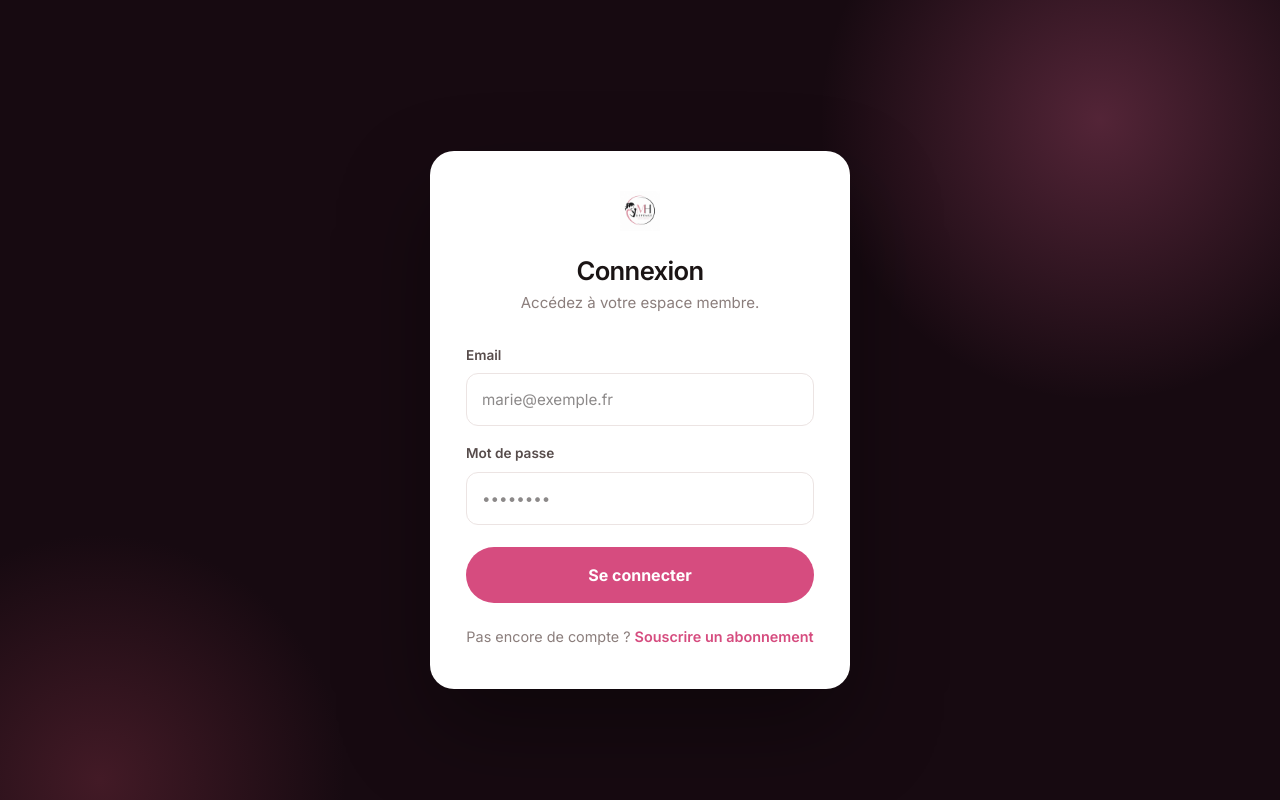
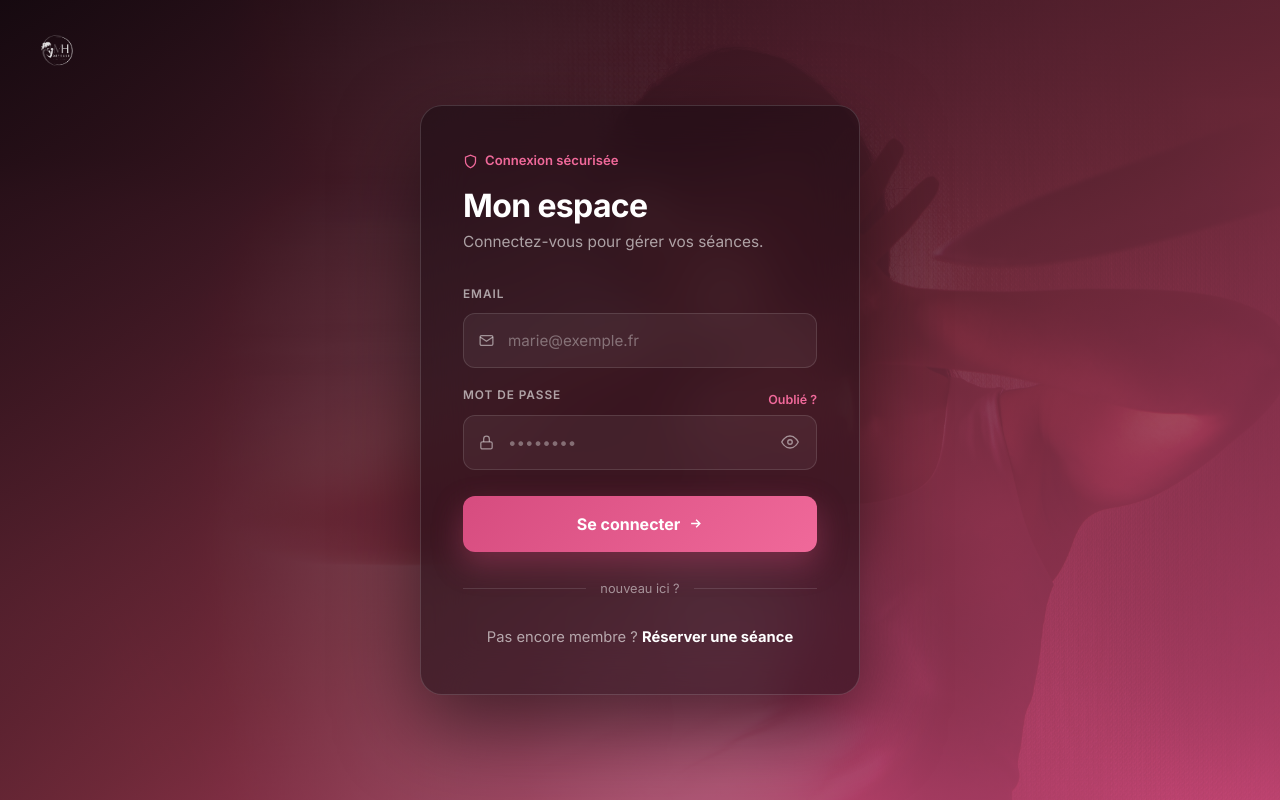
Before and after one commit to MattLnt/mhdefense, a Next.js app: page /connexion in a window 1280 px wide. Built offline with nearby package versions, Linux system fonts and the light colour scheme.

Commit message:
Header : lien Mon espace + CTA compact ; page connexion fullscreen premium

```diff
--- a/src/app/connexion/Connexion.module.css
+++ b/src/app/connexion/Connexion.module.css
@@ -1,135 +1,264 @@
-/* Page de connexion — sobre, centrée, cohérente avec le site. */
+/* Page connexion — fullscreen premium : photo + overlay dégradé MH,
+   carte de connexion en verre dépoli centrée. */
 
 .page {
+  position: relative;
   min-height: 100vh;
-  background: var(--night);
   display: flex;
   align-items: center;
   justify-content: center;
-  padding: 100px 26px 60px;
-  position: relative;
+  padding: 24px;
   overflow: hidden;
 }
+
+/* Photo de fond (fallback dégradé si l'image manque) */
 .page::before {
   content: "";
   position: absolute;
-  top: -200px;
-  right: -140px;
-  width: 640px;
-  height: 640px;
-  background: radial-gradient(circle, rgba(240, 105, 154, 0.28), transparent 62%);
-  pointer-events: none;
+  inset: 0;
+  background:
+    linear-gradient(150deg, #170a11 0%, #6e2a3b 55%, #d64c7f 100%),
+    url("/images/login-bg.jpg") center / cover no-repeat;
+  background-blend-mode: overlay;
+  z-index: 0;
 }
+
+/* Overlay dégradé MH par-dessus la photo */
 .page::after {
   content: "";
   position: absolute;
-  bottom: -260px;
-  left: -180px;
-  width: 560px;
-  height: 560px;
-  background: radial-gradient(circle, rgba(110, 42, 59, 0.5), transparent 62%);
-  pointer-events: none;
+  inset: 0;
+  background: linear-gradient(
+    150deg,
+    rgba(23, 10, 17, 0.9),
+    rgba(110, 42, 59, 0.8) 55%,
+    rgba(214, 76, 127, 0.72)
+  );
+  z-index: 1;
 }
 
+/* Logo en haut à gauche */
+.brand {
+  position: absolute;
+  top: 30px;
+  left: 36px;
+  z-index: 3;
+  display: flex;
+  align-items: center;
+  gap: 11px;
+}
+.brand img {
+  height: 42px;
+  width: auto;
+}
+
+/* Carte de connexion en verre */
 .card {
   position: relative;
   z-index: 2;
-  width: 100%;
-  max-width: 420px;
-  background: #fff;
-  border-radius: 24px;
-  padding: 40px 36px;
-  box-shadow: 0 40px 90px rgba(0, 0, 0, 0.35);
+  width: 440px;
+  max-width: 100%;
+  background: rgba(23, 10, 17, 0.55);
+  backdrop-filter: blur(24px);
+  -webkit-backdrop-filter: blur(24px);
+  border: 1px solid rgba(255, 255, 255, 0.15);
+  border-radius: 22px;
+  padding: 44px 42px;
+  box-shadow: 0 30px 80px rgba(0, 0, 0, 0.5);
+  display: flex;
+  flex-direction: column;
 }
 
 .logo {
-  display: block;
-  height: 40px;
-  width: auto;
-  margin: 0 auto 26px;
+  height: auto;
+  width: 64px;
+  margin-bottom: 22px;
+}
+
+.tag {
+  display: inline-flex;
+  align-items: center;
+  gap: 7px;
+  color: #f0699a;
+  font-size: 0.82rem;
+  font-weight: 600;
+  margin-bottom: 16px;
 }
 
 .title {
-  font-size: 1.6rem;
-  text-align: center;
+  font-size: 2rem;
+  font-weight: 800;
+  color: #fff;
+  letter-spacing: -0.02em;
   margin-bottom: 6px;
 }
 .sub {
-  text-align: center;
-  color: var(--muted);
-  font-size: 0.94rem;
-  margin-bottom: 28px;
+  color: rgba(255, 255, 255, 0.6);
+  font-size: 0.96rem;
+  margin-bottom: 30px;
+}
+
+.error {
+  display: flex;
+  align-items: center;
+  gap: 9px;
+  background: rgba(214, 76, 127, 0.15);
+  border: 1px solid rgba(214, 76, 127, 0.35);
+  color: #f0699a;
+  border-radius: 11px;
+  padding: 12px 14px;
+  font-size: 0.88rem;
+  margin-bottom: 20px;
+}
+.error svg {
+  flex: none;
 }
 
 .field {
-  display: flex;
-  flex-direction: column;
-  gap: 7px;
-  margin-bottom: 16px;
+  margin-bottom: 18px;
 }
 .field label {
-  font-size: 0.85rem;
+  display: block;
+  font-size: 0.74rem;
+  text-transform: uppercase;
+  letter-spacing: 0.08em;
+  color: rgba(255, 255, 255, 0.6);
   font-weight: 600;
-  color: #574c4b;
+  margin-bottom: 9px;
+}
+.inputWrap {
+  position: relative;
+  display: flex;
+  align-items: center;
+}
+.inputWrap > svg {
+  position: absolute;
+  left: 15px;
+  color: rgba(255, 255, 255, 0.5);
+  pointer-events: none;
 }
 .field input {
-  padding: 13px 15px;
-  border: 1.5px solid var(--line);
+  width: 100%;
+  padding: 14px 15px 14px 44px;
+  background: rgba(255, 255, 255, 0.05);
+  border: 1.5px solid rgba(255, 255, 255, 0.12);
   border-radius: 12px;
+  color: #fff;
   font-family: inherit;
   font-size: 0.95rem;
-  color: var(--ink);
-  transition: border-color 0.2s;
+  transition: border-color 0.18s;
+}
+.field input::placeholder {
+  color: rgba(255, 255, 255, 0.35);
 }
 .field input:focus {
   outline: none;
-  border-color: var(--rose);
+  border-color: #d64c7f;
 }
 
-.error {
-  background: #fdecef;
-  color: #b0234a;
-  border-radius: 12px;
-  padding: 12px 14px;
-  font-size: 0.88rem;
-  margin-bottom: 16px;
+/* Bouton œil mot de passe */
+.eye {
+  position: absolute;
+  right: 12px;
+  background: none;
+  border: none;
+  color: rgba(255, 255, 255, 0.5);
+  cursor: pointer;
+  padding: 6px;
   display: flex;
-  gap: 8px;
 }
-.error svg {
-  flex: none;
-  margin-top: 1px;
+.eye:hover {
+  color: #fff;
+}
+
+.labelRow {
+  display: flex;
+  align-items: center;
+  justify-content: space-between;
+}
+.labelRow label {
+  margin-bottom: 0;
+}
+.forgot {
+  font-size: 0.78rem;
+  color: #f0699a;
+  font-weight: 600;
+  text-decoration: none;
+}
+.forgot:hover {
+  text-decoration: underline;
+}
+.field.withForgot label {
+  margin-bottom: 9px;
 }
 
 .submit {
   width: 100%;
   padding: 15px;
   border: none;
-  border-radius: 999px;
-  background: var(--rose);
+  border-radius: 12px;
+  background: linear-gradient(135deg, #d64c7f, #f0699a);
   color: #fff;
   font-family: inherit;
   font-weight: 700;
   font-size: 1rem;
   cursor: pointer;
-  transition: background 0.2s;
-  margin-top: 6px;
+  margin-top: 8px;
+  box-shadow: 0 12px 30px rgba(214, 76, 127, 0.35);
+  transition: transform 0.15s, box-shadow 0.2s;
+  display: flex;
+  align-items: center;
+  justify-content: center;
+  gap: 8px;
 }
 .submit:hover:not(:disabled) {
-  background: var(--rose-2);
+  transform: translateY(-1px);
+  box-shadow: 0 16px 36px rgba(214, 76, 127, 0.45);
 }
 .submit:disabled {
-  opacity: 0.55;
+  opacity: 0.6;
   cursor: not-allowed;
+}
+
+.sep {
+  display: flex;
+  align-items: center;
+  gap: 14px;
+  margin: 26px 0;
+  color: rgba(255, 255, 255, 0.5);
+  font-size: 0.8rem;
+}
+.sep::before,
+.sep::after {
+  content: "";
+  flex: 1;
+  height: 1px;
+  background: rgba(255, 255, 255, 0.12);
 }
 
 .foot {
   text-align: center;
-  margin-top: 22px;
-  font-size: 0.9rem;
-  color: var(--muted);
+  color: rgba(255, 255, 255, 0.6);
+  font-size: 0.92rem;
 }
 .foot a {
-  color: var(--rose);
-  font-weight: 600;
+  color: #fff;
+  font-weight: 700;
+  text-decoration: none;
 }
+.foot a:hover {
+  color: #f0699a;
+}
+
+@media (max-width: 520px) {
+  .card {
+    padding: 34px 26px;
+  }
+  .brand {
+    top: 22px;
+    left: 22px;
+  }
+  .title {
+    font-size: 1.7rem;
+  }
+}
--- a/src/app/connexion/page.js
+++ b/src/app/connexion/page.js
@@ -14,6 +14,7 @@ function ConnexionForm() {
 
   const [email, setEmail] = useState("");
   const [password, setPassword] = useState("");
+  const [showPwd, setShowPwd] = useState(false);
   const [loading, setLoading] = useState(false);
   const [erreur, setErreur] = useState(null);
 
@@ -40,16 +41,15 @@ function ConnexionForm() {
 
   return (
     <form className={styles.card} onSubmit={handleSubmit}>
-      <Image
-        src="/images/logo.png"
-        alt="MH Defense"
-        width={120}
-        height={120}
-        className={styles.logo}
-      />
+      <div className={styles.tag}>
+        <svg width="15" height="15" viewBox="0 0 24 24" fill="none" stroke="currentColor" strokeWidth="2">
+          <path d="M12 22s8-4 8-10V5l-8-3-8 3v7c0 6 8 10 8 10z" />
+        </svg>
+        Connexion sécurisée
+      </div>
 
-      <h1 className={styles.title}>Connexion</h1>
-      <p className={styles.sub}>Accédez à votre espace membre.</p>
+      <h1 className={styles.title}>Mon espace</h1>
+      <p className={styles.sub}>Connectez-vous pour gérer vos séances.</p>
 
       {erreur && (
         <div className={styles.error}>
@@ -63,6 +63,11 @@ function ConnexionForm() {
 
       <div className={styles.field}>
         <label htmlFor="email">Email</label>
+        <div className={styles.inputWrap}>
+          <svg width="17" height="17" viewBox="0 0 24 24" fill="none" stroke="currentColor" strokeWidth="1.8">
+            <rect x="3" y="5" width="18" height="14" rx="2" />
+            <path d="M3 7l9 6 9-6" />
+          </svg>
           <input
             id="email"
             type="email"
@@ -72,26 +77,62 @@ function ConnexionForm() {
             required
           />
         </div>
+      </div>
 
-      <div className={styles.field}>
+      <div className={`${styles.field} ${styles.withForgot}`}>
+        <div className={styles.labelRow}>
           <label htmlFor="password">Mot de passe</label>
+          <Link href="/mot-de-passe-oublie" className={styles.forgot}>
+            Oublié ?
+          </Link>
+        </div>
+        <div className={styles.inputWrap}>
+          <svg width="17" height="17" viewBox="0 0 24 24" fill="none" stroke="currentColor" strokeWidth="1.8">
+            <rect x="4" y="11" width="16" height="10" rx="2" />
+            <path d="M8 11V7a4 4 0 018 0v4" />
+          </svg>
           <input
             id="password"
-          type="password"
+            type={showPwd ? "text" : "password"}
             value={password}
             onChange={(e) => setPassword(e.target.value)}
             placeholder="••••••••"
             required
           />
+          <button
+            type="button"
+            className={styles.eye}
+            onClick={() => setShowPwd((s) => !s)}
+            aria-label={showPwd ? "Masquer le mot de passe" : "Afficher le mot de passe"}
+          >
+            {showPwd ? (
+              <svg width="18" height="18" viewBox="0 0 24 24" fill="none" stroke="currentColor" strokeWidth="1.8">
+                <path d="M17.9 17.9A10.4 10.4 0 0112 20C5 20 1 12 1 12a18.5 18.5 0 015.1-6M9.9 4.2A9.1 9.1 0 0112 4c7 0 11 8 11 8a18.3 18.3 0 01-2.2 3.2M1 1l22 22M9.9 9.9a3 3 0 004.2 4.2" />
+              </svg>
+            ) : (
+              <svg width="18" height="18" viewBox="0 0 24 24" fill="none" stroke="currentColor" strokeWidth="1.8">
+                <path d="M1 12s4-8 11-8 11 8 11 8-4 8-11 8-11-8-11-8z" />
+                <circle cx="12" cy="12" r="3" />
+              </svg>
+            )}
+          </button>
+        </div>
       </div>
 
       <button className={styles.submit} disabled={loading}>
         {loading ? "Connexion…" : "Se connecter"}
+        {!loading && (
+          <svg width="15" height="15" viewBox="0 0 24 24" fill="none" stroke="currentColor" strokeWidth="2.2">
+            <path d="M5 12h14M13 6l6 6-6 6" />
+          </svg>
+        )}
       </button>
 
+      <div className={styles.sep}>nouveau ici ?</div>
+
       <div className={styles.foot}>
-        Pas encore de compte ?{" "}
-        <Link href="/reservation">Souscrire un abonnement</Link>
+        Pas encore membre ?{" "}
+        <Link href="/reservation">Réserver une séance</Link>
       </div>
     </form>
   );
@@ -100,6 +141,10 @@ function ConnexionForm() {
 export default function ConnexionPage() {
   return (
     <main className={styles.page}>
+      <Link href="/" className={styles.brand} aria-label="MH Defense — accueil">
+        <Image src="/images/logo-white.png" alt="MH Defense" width={140} height={140} />
+      </Link>
+
       <Suspense fallback={null}>
         <ConnexionForm />
       </Suspense>
--- a/src/components/Header.js
+++ b/src/components/Header.js
@@ -47,9 +47,19 @@ export default function Header() {
           ))}
         </nav>
 
-        <Link href="/reservation" className={`btn btn-rose ${styles.headerCta}`}>
-          Réserver une séance
-        </Link>
+        <div className={styles.actions}>
+          <Link href="/compte" className={styles.account}>
+            <svg width="18" height="18" viewBox="0 0 24 24" fill="none" stroke="currentColor" strokeWidth="1.8">
+              <circle cx="12" cy="8" r="4" />
+              <path d="M4 21c0-4 3.6-7 8-7s8 3 8 7" />
+            </svg>
+            <span>Mon espace</span>
+          </Link>
+
+          <Link href="/reservation" className={`btn btn-rose ${styles.headerCta}`}>
+            Réserver une séance
+          </Link>
+        </div>
 
         <button
           className={styles.burger}
@@ -75,6 +85,13 @@ export default function Header() {
             {item.label}
           </Link>
         ))}
+        <Link href="/compte" className={styles.mobileAccount} onClick={() => setOpen(false)}>
+          <svg width="18" height="18" viewBox="0 0 24 24" fill="none" stroke="currentColor" strokeWidth="1.8">
+            <circle cx="12" cy="8" r="4" />
+            <path d="M4 21c0-4 3.6-7 8-7s8 3 8 7" />
+          </svg>
+          Mon espace
+        </Link>
         <Link
           href="/reservation"
           className={`btn btn-rose ${styles.mobileCta}`}
```
Also changed, not shown: src/components/Header.module.css (+50 -3 lines), public/images/login-bg.jpg (added). Lines whose indentation alone changed are shown as unchanged.
